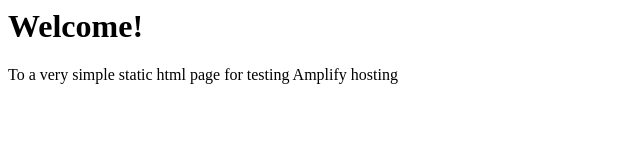
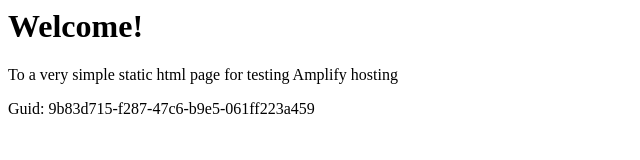
Before and after one commit to aws-aemilia-mxp/Github-PR-Commit-Integration-Test-DoNotTouch-v1-prod-eu-south-1, a website: page src/index.html in a window 1280 px wide. Shown: the whole page, without its empty margins (0-640 px from the left). Drawn offline with Linux system fonts and the light colour scheme.

Commit message:
commit from integ tests

```diff
--- a/src/index.html
+++ b/src/index.html
@@ -1,3 +1,5 @@
+
+
 <html lang="en">
 
 <head>
@@ -10,6 +12,6 @@
 <body>
     <h1>Welcome!</h1>
     <p>To a very simple static html page for testing Amplify hosting</p>
-</body>
+    <p>Guid: 9b83d715-f287-47c6-b9e5-061ff223a459</p></body>
 
 </html>
```
